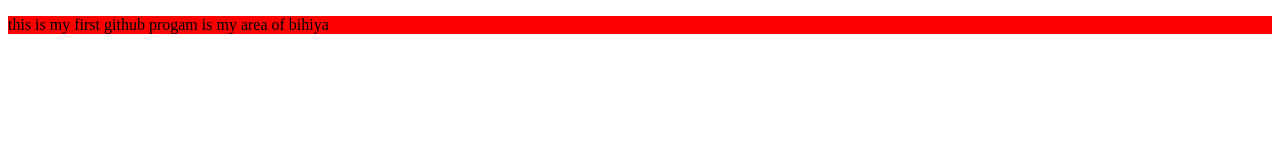
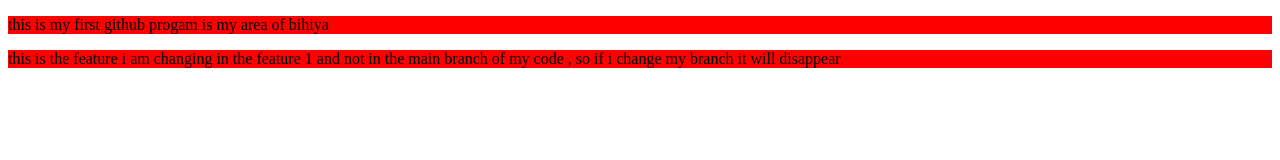
Before and after one commit to priyanshuprasad7/local-repo, a plain HTML site: page index.html in a window 1280 px wide. Drawn offline with Linux system fonts and the light colour scheme.

Commit message:
This is my modi5

```diff
--- a/index.html
+++ b/index.html
@@ -8,5 +8,6 @@
 </head>
 <body>
     <p>this is my first github progam is my area of bihiya </p>
+    <p>this is the feature i am changing in the feature 1  and not in the main branch of my code , so if i change my branch it will disappear </p>
 </body>
 </html>
```
